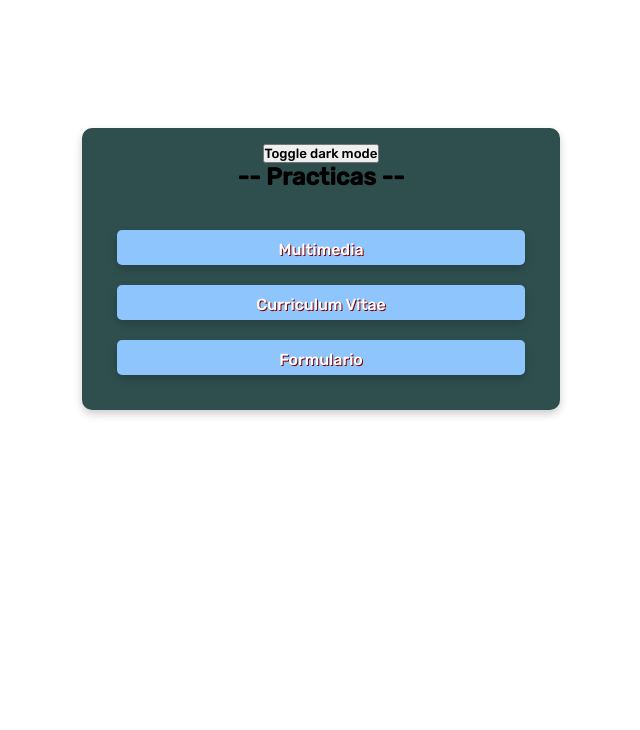
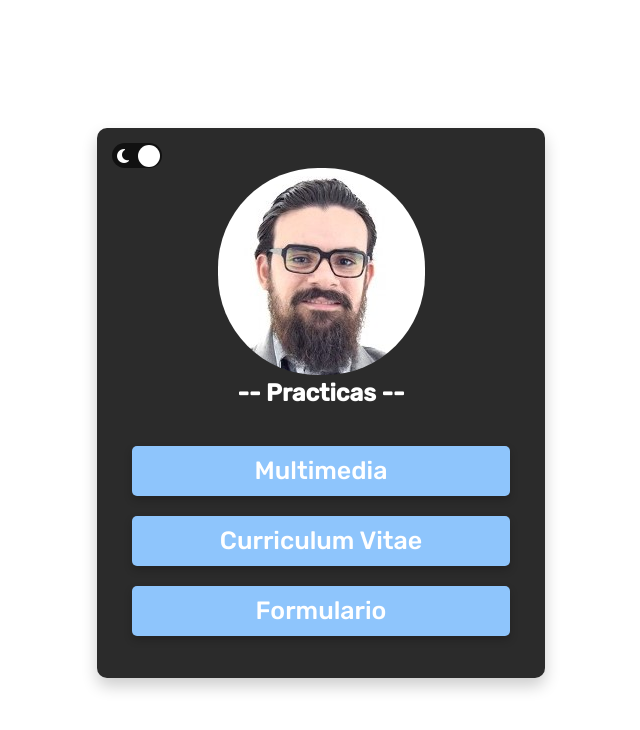
Before and after one commit to RBTKFKTRS/SDQ-Web, a plain HTML site: page index.html in a window 1280 px wide. Shown: the whole page, without its empty margins (319-959 px from the left). Drawn offline with Linux system fonts and the light colour scheme.

Commit message:
Practicas

```diff
--- a/CV/style.css
+++ b/CV/style.css
@@ -1,11 +1,15 @@
 *{
     box-sizing: border-box;
-    background-color: #2F2D2A;
+    background-color: black;
 }
 
-body{
-    margin: 0%;
-    max-width: 900px;
+
+.container{
+    margin-left: auto;
+    margin-right: auto;
+    width: 1000px;
+    height: 1135px;
+    background-color: #2F2D2A;
 }
 
 .imagen{
--- a/index.html
+++ b/index.html
@@ -9,18 +9,27 @@
     <link rel="preconnect" href="https://fonts.googleapis.com">
     <link rel="preconnect" href="https://fonts.gstatic.com" crossorigin>
     <link href="https://fonts.googleapis.com/css2?family=Rubik:wght@500&display=swap" rel="stylesheet">
+    <link href="Favicon.png" rel="icon" type="image/x-icon"/>
+    <script src="https://kit.fontawesome.com/7bc0e5f569.js" crossorigin="anonymous"></script>
 </head>
-<body>
+<body id="body">
     <div class="container">
-        <div class="card">
-            <button onclick="myFunction()">Toggle dark mode</button>
+        <div class="card" id="card">
+            <div>
+                <input type="checkbox" class="checkbox" id="checkbox" onclick="myFunction()">
+                <label for="checkbox" class="label">
+                    <i class="fa-solid fa-moon"></i>
+                    <i class="fa-solid fa-sun"></i>
+                    <div class="ball"></div>
+                </label>
+            </div>
+            <img class="fotoperfil" src="CV/images/fotoperfil.jpg">
             <script>
                 function myFunction() {
                    var element = document.body;
                    element.classList.toggle("dark-mode");
                 }
                 </script>
-            <!-- <img class="fotoperfil" src="CV/images/fotoperfil.jpg"> -->
             <h2> -- Practicas -- </h2>
             <br>
             <div class="btn-container">
--- a/style.css
+++ b/style.css
@@ -4,32 +4,38 @@
     height: auto;
     padding: 0px;
     font-family: 'Rubik', sans-serif;
+    box-sizing: border-box;
 }
 
 body{
     width: 100%;
+    color: white;
     /*background-image: linear-gradient(10deg, #800 45%, #f10f80);*/
     /*background-image: radial-gradient(#800, #f10f80);*/
     /*background-image: linear-gradient(90deg, #020024 0%, #090979 35%, #00d4f0);*/
 }
+
 .card{
     margin: auto;
     margin-top: 10%;
+    min-width: 320px;
+    max-width: 500px;
+    height: 550px;
     width: 35%;
     padding: 15px;
     min-height: 200px;
-    box-shadow: 0 4px 8px 0 rgba(0, 0, 0, 0.2);
-    background-color: darkslategrey;
+    text-align: center;
+    background-color: #2b2b2b;
     border-radius: 10px;
-    text-align: center;
+    box-shadow: 0 8px 16px 0 rgba(0, 0, 0, 0.2);
 }
 
 .dark-mode {
-    background-color: black;
+    background: #292c35;
     color: white;
   }
 
-.btn:hover{
+.btn-container:hover{
     cursor: pointer;
     background-color: #8ec5fc;
     box-shadow: 0 8px 16px 0 rgba(0, 0, 0, 0.2);
@@ -39,20 +45,63 @@ body{
     width: 100%;
 }
 
-.btn{
+.btn-container{
     display: block;
+    padding-top: 10px;
     margin: 20px;
-    width: auto;
-    height: 15px;
-    padding: 10px;
-    color: white;
+    height: 50px;
     background-color: #8ec5fc;
     text-decoration: none;
-    text-shadow: 1px 1px #800;
     border-radius: 5px;
     box-shadow: 0 4px 8px 0 rgba(0, 0, 0, 0.2);
+}
+
+.btn{
+    color: white;
+    text-decoration: none;
+    font-size: 25px;
 }
 
 .fotoperfil{
     border-radius: 100%;
 }
+
+.label{
+    background-color: #111;
+    display: flex;
+    align-items: center;
+    justify-content: space-between;
+    border-radius: 50px;
+    padding: 5px;
+    height: 25px;
+    width: 50px;
+}
+.ball{
+    position: absolute;
+    background-color: white;
+    border-radius: 25px;
+    margin-left: 21px;
+    height: 22px;
+    width: 22px;
+    transition: transform 0.3s ease;
+}
+
+.fa-moon{
+    color: white;
+}
+
+.fa-sun{
+    color: white;
+}
+
+.checkbox:checked + .label .ball{
+    transform: translateX(-24px);
+}
+
+.checkbox{
+    display: none;
+}
+
+.fotoperfil{
+    border-radius: 100px;
+}
```
Also changed, not shown: CV/index.html (+5 -1 lines), Formulario/index.html (+1 -0 lines), Multimedia/index.html (+5 -5 lines), CV/Favicon.png (added), Favicon.png (added), Formulario/Favicon.png (added), Multimedia/Favicon.png (added), Multimedia/tracks/English.txt (added), Multimedia/tracks/French.txt (added).
